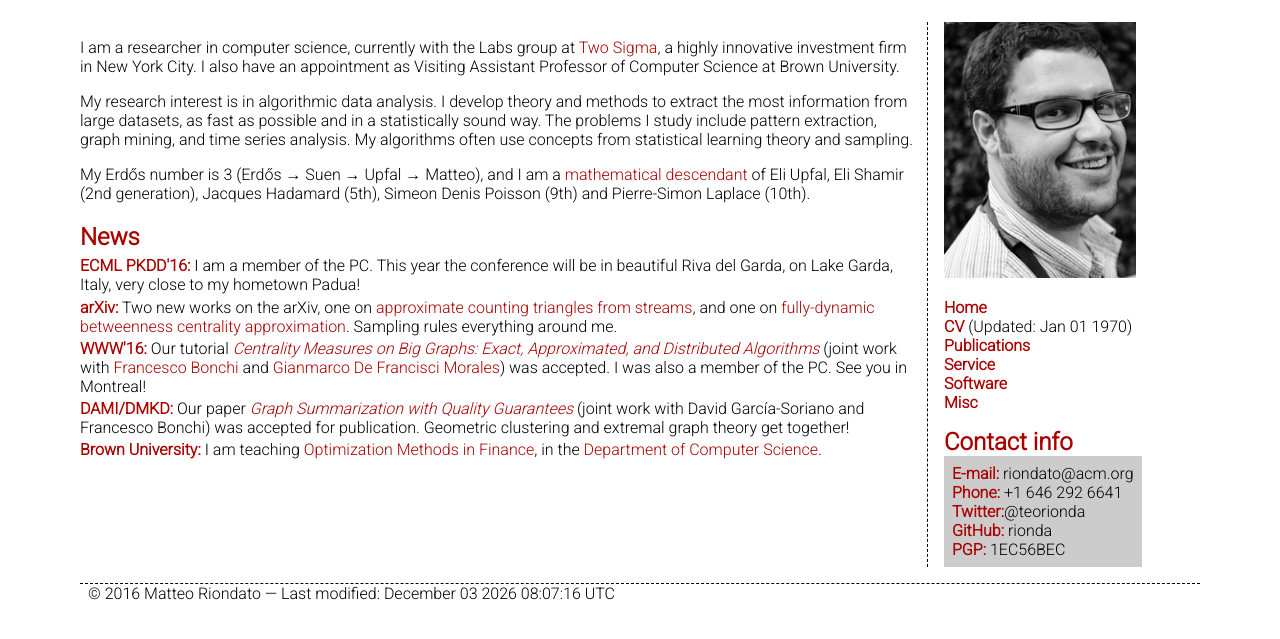
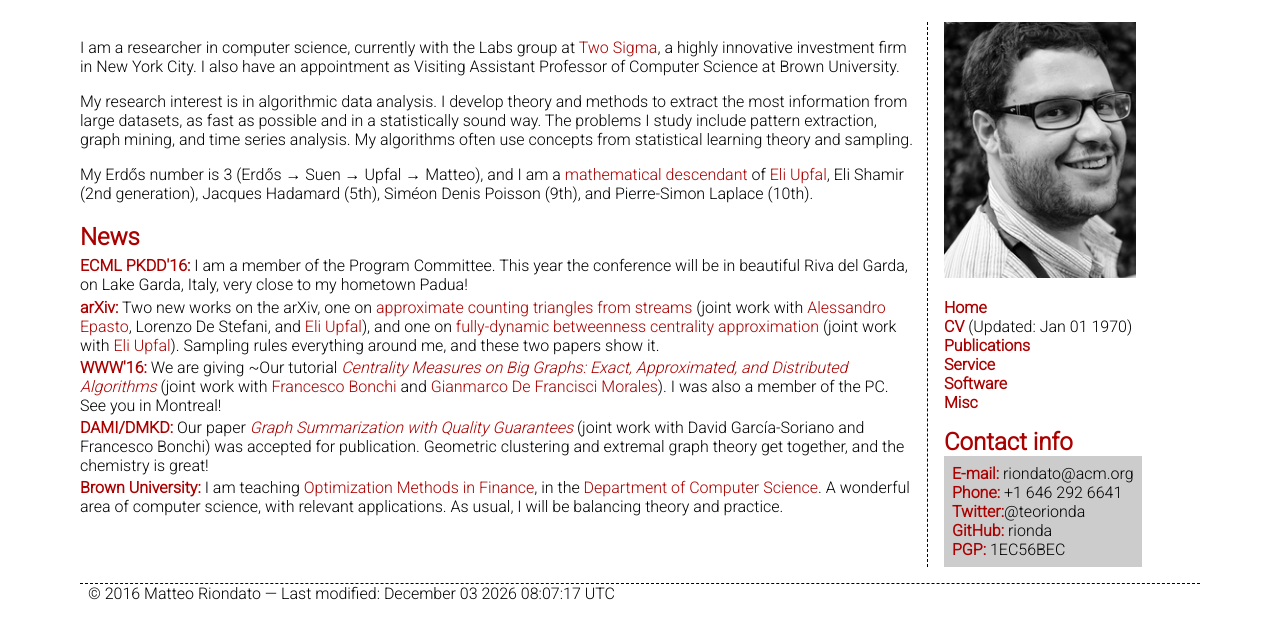
Before and after one commit to rionda/rionda.to, a PHP site: page / in a window 1280 px wide. Shown: the part 59-698 px from the top of the page. Run offline with PHP 8.4, Linux system fonts and the light colour scheme.

Commit message:
Improve news, fix accents and missing Oxford comma.

```diff
--- a/index.php
+++ b/index.php
@@ -14,37 +14,43 @@
 				<p>My Erd&#337;s number is 3 (Erd&#337;s &rarr; Suen &rarr; Upfal
 				&rarr; Matteo), and I am a <a
 				href="http://genealogy.math.ndsu.nodak.edu/id.php?id=190626">mathematical
-				descendant</a> of Eli Upfal, Eli Shamir (2nd generation), Jacques
-				Hadamard (5th), Simeon Denis Poisson (9th) and Pierre-Simon Laplace
-				(10th).</p>
+				descendant</a> of <a href="http://www.cs.brown.edu/people/eli/">Eli
+				Upfal</a>, Eli Shamir (2nd generation), Jacques Hadamard (5th),
+				Sim&eacute;on Denis Poisson (9th), and Pierre-Simon Laplace (10th).</p>
 				<h2>News</h2>
 				<ul>
-					<li><strong>ECML PKDD'16:</strong> I am a member of the PC. This year
-					the conference will be in beautiful Riva del Garda, on Lake Garda,
-					Italy, very close to my hometown Padua!</li>
+					<li><strong>ECML PKDD'16:</strong> I am a member of the Program
+					Committee. This year the conference will be in beautiful Riva del
+					Garda, on Lake Garda, Italy, very close to my hometown Padua!</li>
 					<li><strong>arXiv:</strong> Two new works on the arXiv, one on <a
 						href="http://arxiv.org/abs/1602.07424">approximate counting
-						triangles from streams</a>, and one on <a
+						triangles from streams</a> (joint work with <a
+						href="http://www.epasto.org">Alessandro Epasto</a>, Lorenzo De
+						Stefani, and <a href="http://www.cs.brown.edu/people/eli/">Eli
+						Upfal</a>), and one on <a
 						href="http://arxiv.org/abs/1602.05866">fully-dynamic betweenness
-						centrality approximation</a>. Sampling rules everything around
-						me.</li>
-					<li><strong>WWW'16:</strong> Our tutorial <a
+						centrality approximation</a> (joint work with <a
+						href="http://www.cs.brown.edu/people/eli/">Eli Upfal</a>). Sampling
+						rules everything around me, and these two papers show it.</li>
+					<li><strong>WWW'16:</strong> We are giving ~Our tutorial <a
 						href="centrtutorial/"><em>Centrality Measures on
 						Big Graphs: Exact, Approximated, and Distributed
 						Algorithms</em></a> (joint work with <a
 						href="http://www.francescobonchi.com">Francesco Bonchi</a> and <a
-						href="http://www.gdfm.me">Gianmarco De Francisci Morales</a>) was
-						accepted. I was also a member of the PC. See you in Montreal!</li>
+						href="http://www.gdfm.me">Gianmarco De Francisci Morales</a>). I
+						was also a member of the PC. See you in Montreal!</li>
 					<li><strong>DAMI/DMKD:</strong> Our paper <a
 						href="papers/RiondatoEtAl-GraphSummarization-DMKD.pdf"><em>Graph
 						Summarization with Quality Guarantees</em></a> (joint work with
 						David Garc&iacute;a-Soriano and Francesco Bonchi) was accepted for
 						publication. Geometric clustering and extremal graph theory get
-						together!</li>
+						together, and the chemistry is great!</li>
 					<li><strong>Brown University:</strong> I am teaching <a
 						href="http://cs.brown.edu/courses/csci1951-g.html">Optimization
 						Methods in Finance</a>, in the <a
 						href="http://cs.brown.edu/">Department of Computer
-						Science</a>.</li>
+						Science</a>. A wonderful area of computer science, with relevant
+						applications. As usual, I will be balancing theory and
+						practice.</li>
 				</ul>
 <?php include("footer.html"); ?>
```
